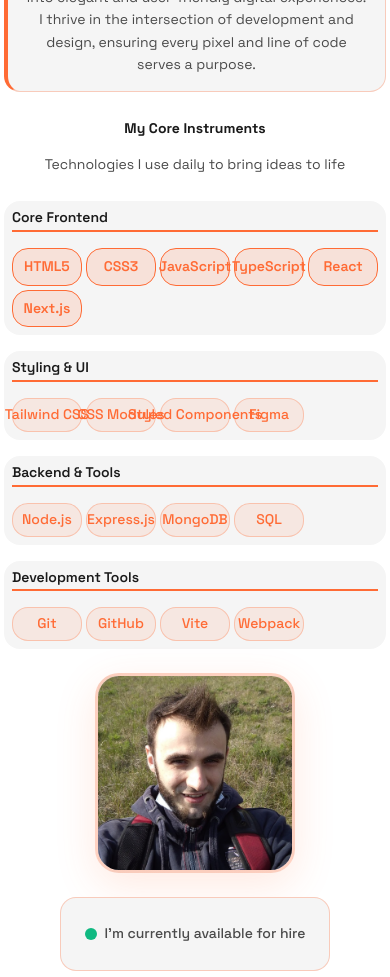
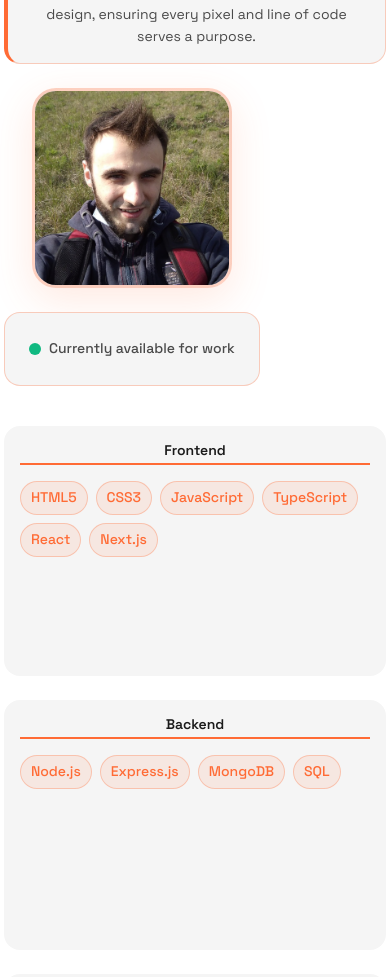
Before and after one commit to eXocriador/exocriador.dev, a React (Vite) app: page / in a window 390 px wide. Shown: the part 1020-1997 px from the top of the page. Built offline with nearby package versions, Linux system fonts and the light colour scheme.

Commit message:
test pre-RC redesign

```diff
--- a/src/App.module.css
+++ b/src/App.module.css
@@ -1,8 +1,6 @@
 .finalScreenWrapper {
-  height: 100vh;
   width: 100%;
   scroll-snap-align: start;
   display: flex;
   flex-direction: column; /* Stack Contact and Footer vertically */
-  overflow-y: auto; /* Додаємо скрол для довгого контенту */
 }
--- a/src/components/About/About.jsx
+++ b/src/components/About/About.jsx
@@ -4,17 +4,18 @@ import { aboutContent } from "../../constants/content";
 import styles from "./About.module.css";
 
 const techStack = {
-  "Core Frontend": [
-    "HTML5",
-    "CSS3",
-    "JavaScript",
-    "TypeScript",
-    "React",
-    "Next.js"
-  ],
-  "Styling & UI": ["Tailwind CSS", "CSS Modules", "Styled Components", "Figma"],
-  "Backend & Tools": ["Node.js", "Express.js", "MongoDB", "SQL"],
-  "Development Tools": ["Git", "GitHub", "Vite", "Webpack"]
+  Frontend: ["HTML5", "CSS3", "JavaScript", "TypeScript", "React", "Next.js"],
+  Backend: ["Node.js", "Express.js", "MongoDB", "SQL"],
+  Tools: [
+    "Git",
+    "GitHub",
+    "Vite",
+    "Webpack",
+    "Tailwind CSS",
+    "CSS Modules",
+    "Styled Components",
+    "Figma"
+  ]
 };
 
 const About = () => {
@@ -31,63 +32,47 @@ const About = () => {
       aria-labelledby="about-title"
       aria-label="About me and my technical skills"
     >
-      <div className={styles.mainContainer}>
-        {/* Left Column - Text Content (60% width) */}
-        <div className={styles.leftColumn}>
-          <h2 id="about-title" className={styles.sectionTitle}>
-            {aboutContent.title}
-          </h2>
+      <h2 id="about-title" className={styles.sectionTitle}>
+        About Me
+      </h2>
 
+      <div className={styles.introContainer}>
+        <div className={styles.textColumn}>
           <p className={styles.narrative}>{aboutContent.narrative}</p>
-
-          {/* Tech Stack Section */}
-          <div className={styles.techSection}>
-            <h3 className={styles.techSectionTitle}>My Core Instruments</h3>
-            <p className={styles.techSectionSubtitle}>
-              Technologies I use daily to bring ideas to life
-            </p>
-
-            <div className={styles.techCategories}>
-              {Object.entries(techStack).map(([category, technologies]) => (
-                <div key={category} className={styles.techCategory}>
-                  <h4 className={styles.categoryTitle}>{category}</h4>
-                  <div className={styles.techTagsContainer}>
-                    {technologies.map((tech, index) => (
-                      <span
-                        key={index}
-                        className={`${styles.techTag} ${
-                          category === "Core Frontend" ? styles.coreTech : ""
-                        }`}
-                      >
-                        {tech}
-                      </span>
-                    ))}
-                  </div>
-                </div>
-              ))}
-            </div>
-          </div>
         </div>
 
-        {/* Right Column - Visual Block (40% width) */}
-        <div className={styles.rightColumn}>
-          {/* Image Component */}
+        <div className={styles.profileColumn}>
           <div className={styles.imageWrapper}>
             <div className={styles.photoFrame}>
               <div className={styles.photoContent}></div>
             </div>
           </div>
 
-          {/* Availability Block */}
-          <div className={styles.availabilityBlock}>
+          <div className={styles.availability}>
             <span className={styles.availabilityIcon}></span>
             <span className={styles.availabilityText}>
-              I'm currently available for hire
+              Currently available for work
             </span>
           </div>
         </div>
       </div>
+
+      <div className={styles.skillsContainer}>
+        {Object.entries(techStack).map(([category, technologies]) => (
+          <div key={category} className={styles.skillCategory}>
+            <h3 className={styles.categoryTitle}>{category}</h3>
+            <div className={styles.badgesContainer}>
+              {technologies.map((tech, index) => (
+                <div key={index} className={styles.badge}>
+                  {tech}
+                </div>
+              ))}
+            </div>
+          </div>
+        ))}
+      </div>
     </section>
   );
 };
+
 export default About;
--- a/src/components/About/About.module.css
+++ b/src/components/About/About.module.css
@@ -4,10 +4,9 @@
   margin: 0 auto;
   padding: var(--spacing-3xl) 0;
   min-height: 100vh;
-  display: flex;
+  display: grid;
   flex-direction: column;
   align-items: center;
-  /* Початковий стан для fade-in анімації */
   opacity: 0;
   transform: translateY(30px);
   transition: opacity 0.8s ease, transform 0.8s ease;
@@ -19,32 +18,6 @@
   transform: translateY(0);
 }
 
-/* Main Container - Two Column Layout */
-.mainContainer {
-  display: flex;
-  flex-direction: column;
-  gap: 3rem;
-  width: 100%;
-  align-items: center;
-}
-
-/* Left Column - Text Content (60% width) */
-.leftColumn {
-  width: 100%;
-  display: flex;
-  flex-direction: column;
-  gap: var(--spacing-2xl);
-}
-
-/* Right Column - Visual Block (40% width) */
-.rightColumn {
-  width: 100%;
-  display: flex;
-  flex-direction: column;
-  gap: var(--spacing-xl);
-  align-items: center;
-}
-
 /* Section Title */
 .sectionTitle {
   font-size: var(--font-size-4xl);
@@ -53,6 +26,30 @@
   text-align: center;
   font-weight: 700;
   line-height: 1.2;
+}
+
+/* Intro Container - Primary Flex Container */
+.introContainer {
+  display: flex;
+  justify-content: space-between;
+  align-items: flex-start;
+  gap: 3rem;
+  width: 100%;
+  margin-bottom: var(--spacing-3xl);
+}
+
+/* Text Column - Left Side (60% width) */
+.textColumn {
+  flex-basis: 60%;
+}
+
+/* Profile Column - Right Side (40% width) */
+.profileColumn {
+  flex-basis: 40%;
+  display: flex;
+  flex-direction: column;
+  align-items: center;
+  gap: var(--spacing-xl);
 }
 
 /* Image Wrapper */
@@ -100,8 +97,8 @@
   background-repeat: no-repeat;
 }
 
-/* Availability Block */
-.availabilityBlock {
+/* Availability Status */
+.availability {
   display: flex;
   align-items: center;
   gap: var(--spacing-sm);
@@ -112,7 +109,7 @@
   transition: all 0.3s ease;
 }
 
-.availabilityBlock:hover {
+.availability:hover {
   border-color: var(--accent-color);
   box-shadow: 0px 6px 20px rgba(0, 0, 0, 0.2);
   transform: translateY(-2px);
@@ -146,69 +143,61 @@
   border-left: 4px solid var(--accent-color);
 }
 
-/* Tech Section Styles */
-.techSection {
-  margin-top: 0;
+/* Skills Container */
+.skillsContainer {
+  width: 100%;
+  display: flex;
+  flex-direction: row;
+  gap: var(--spacing-xl);
+  justify-content: space-between;
 }
 
-.techSectionTitle {
-  margin-top: 0;
-  margin-bottom: var(--spacing-lg);
-  font-size: var(--font-size-2xl);
-  color: var(--text-primary);
-  font-weight: 700;
-}
-
-.techSectionSubtitle {
-  margin-top: 0;
-  margin-bottom: var(--spacing-lg);
-  color: var(--text-secondary);
-  font-size: var(--font-size-base);
-}
-
-.techCategories {
-  display: flex;
-  flex-direction: column;
-  gap: var(--spacing-md);
-}
-
-.techCategory {
+/* Skill Category */
+.skillCategory {
   background-color: var(--secondary-color);
   border: 1px solid var(--border-dark-gray);
   border-radius: var(--radius-lg);
-  padding: var(--spacing-lg);
+  padding: var(--spacing-xl);
   transition: all 0.3s ease;
+  flex: 1;
+  min-height: 280px;
+  display: flex;
+  flex-direction: column;
 }
 
-.techCategory:hover {
+.skillCategory:hover {
   border-color: var(--accent-color);
   box-shadow: 0px 6px 20px rgba(0, 0, 0, 0.2);
   transform: translateY(-2px);
 }
 
 .categoryTitle {
-  font-size: var(--font-size-sm);
+  font-size: var(--font-size-xl);
   font-weight: 600;
   margin-top: 0;
-  margin-bottom: var(--spacing-md);
+  margin-bottom: var(--spacing-lg);
   color: var(--text-primary);
   border-bottom: 2px solid var(--accent-color);
   padding-bottom: var(--spacing-xs);
 }
 
-.techTagsContainer {
-  display: grid;
-  grid-template-columns: repeat(auto-fill, minmax(80px, 1fr));
+/* Badges Container - Must allow wrapping */
+.badgesContainer {
+  display: flex;
+  flex-wrap: wrap;
   gap: var(--spacing-sm);
+  flex: 1;
+  align-content: flex-start;
 }
 
-.techTag {
+/* Badge Styling */
+.badge {
   background-color: rgba(255, 107, 53, 0.1);
   border: 1px solid var(--border-primary);
   color: var(--accent-color);
-  padding: 8px 12px;
-  border-radius: 16px;
-  font-size: var(--font-size-xs);
+  padding: 8px 16px;
+  border-radius: 20px;
+  font-size: var(--font-size-sm);
   font-weight: 500;
   white-space: nowrap;
   transition: all 0.3s ease;
@@ -218,43 +207,52 @@
   text-align: center;
 }
 
-.techTag:hover {
+.badge:hover {
   background-color: var(--accent-color);
   color: var(--text-primary);
   transform: translateY(-2px);
   box-shadow: 0 4px 12px var(--shadow-primary);
 }
 
-/* Core Frontend tech tags get special styling */
-.coreTech {
-  background-color: rgba(255, 107, 53, 0.15);
-  border-color: var(--accent-color);
-  font-weight: 600;
-  font-size: var(--font-size-xs);
-  padding: 10px 16px;
-}
-
-.coreTech:hover {
-  box-shadow: 0 6px 16px var(--shadow-primary);
-}
-
 /* Responsive Design */
-@media screen and (min-width: 768px) {
-  .mainContainer {
-    flex-direction: row;
-    align-items: flex-start;
+@media screen and (max-width: 768px) {
+  .introContainer {
+    flex-direction: column;
+    gap: 2rem;
   }
 
-  .leftColumn {
-    width: 60%;
+  .textColumn,
+  .profileColumn {
+    flex-basis: 100%;
   }
 
-  .rightColumn {
-    width: 40%;
+  .skillsContainer {
+    flex-direction: column;
+    gap: var(--spacing-lg);
+  }
+
+  .skillCategory {
+    min-height: auto;
   }
 
   .sectionTitle {
-    text-align: left;
+    font-size: var(--font-size-3xl);
+    margin-bottom: var(--spacing-xl);
+  }
+
+  .narrative {
+    font-size: var(--font-size-base);
+    text-align: center;
+  }
+
+  .categoryTitle {
+    font-size: var(--font-size-lg);
+    text-align: center;
+  }
+
+  .photoFrame {
+    width: 280px;
+    height: 280px;
   }
 }
 
@@ -263,8 +261,16 @@
     padding: var(--spacing-2xl) 0;
   }
 
-  .mainContainer {
+  .introContainer {
     gap: 2rem;
+  }
+
+  .skillsContainer {
+    gap: var(--spacing-lg);
+  }
+
+  .skillCategory {
+    min-height: 250px;
   }
 
   .photoFrame {
@@ -281,8 +287,8 @@
     font-size: var(--font-size-base);
   }
 
-  .techSectionTitle {
-    font-size: var(--font-size-xl);
+  .categoryTitle {
+    font-size: var(--font-size-lg);
   }
 }
 
@@ -292,7 +298,7 @@
     min-height: auto;
   }
 
-  .mainContainer {
+  .introContainer {
     gap: var(--spacing-xl);
   }
 
@@ -311,35 +317,17 @@
     text-align: center;
   }
 
-  .techSectionTitle {
+  .categoryTitle {
     font-size: var(--font-size-lg);
     text-align: center;
   }
 
-  .techSectionSubtitle {
-    text-align: center;
+  .skillCategory {
+    padding: var(--spacing-lg);
   }
 
-  .techCategory {
-    padding: var(--spacing-md);
-  }
-
-  .categoryTitle {
-    font-size: var(--font-size-xs);
-  }
-
-  .techTagsContainer {
-    grid-template-columns: repeat(auto-fill, minmax(70px, 1fr));
-    gap: var(--spacing-sm);
-  }
-
-  .techTag {
-    padding: 6px 10px;
-    font-size: var(--font-size-xs);
-  }
-
-  .coreTech {
-    padding: 8px 14px;
+  .badge {
+    padding: 6px 12px;
     font-size: var(--font-size-xs);
   }
 }
@@ -349,7 +337,7 @@
     padding: var(--spacing-lg) 0;
   }
 
-  .mainContainer {
+  .introContainer {
     gap: var(--spacing-lg);
   }
 
@@ -369,54 +357,36 @@
     padding: var(--spacing-md);
   }
 
-  .techSectionTitle {
+  .categoryTitle {
     font-size: var(--font-size-base);
     margin-bottom: var(--spacing-md);
   }
 
-  .techSectionSubtitle {
-    font-size: var(--font-size-sm);
+  .skillCategory {
+    padding: var(--spacing-md);
   }
 
-  .techCategory {
-    padding: var(--spacing-sm);
-  }
-
-  .categoryTitle {
-    font-size: var(--font-size-xs);
-  }
-
-  .techTagsContainer {
-    grid-template-columns: repeat(auto-fill, minmax(60px, 1fr));
-    gap: var(--spacing-xs);
-  }
-
-  .techTag {
-    padding: 4px 8px;
-    font-size: var(--font-size-xs);
-  }
-
-  .coreTech {
-    padding: 6px 12px;
+  .badge {
+    padding: 4px 10px;
     font-size: var(--font-size-xs);
   }
 }
 
 /* Touch Device Optimization */
 @media (hover: none) and (pointer: coarse) {
-  .techTag:hover {
+  .badge:hover {
     transform: none;
   }
 
-  .techTag:active {
+  .badge:active {
     transform: translateY(-1px);
   }
 
-  .techCategory:hover {
+  .skillCategory:hover {
     transform: none;
   }
 
-  .techCategory:active {
+  .skillCategory:active {
     border-color: var(--accent-color);
     box-shadow: 0 4px 12px var(--shadow-primary);
   }
@@ -429,11 +399,11 @@
     transform: scale(1.01);
   }
 
-  .availabilityBlock:hover {
+  .availability:hover {
     transform: none;
   }
 
-  .availabilityBlock:active {
+  .availability:active {
     transform: translateY(-2px);
     border-color: var(--accent-color);
     box-shadow: 0 4px 12px var(--shadow-primary);
```
Also changed, not shown: src/App.jsx (+5 -2 lines), src/components/Contact/Contact.jsx (+9 -18 lines), src/components/Contact/Contact.module.css (+26 -14 lines), src/components/Footer/Footer.jsx (added, +51 -0 lines), src/components/Footer/Footer.module.css (added, +50 -0 lines), src/components/Header/Header.jsx (+12 -6 lines), src/components/WhatIOffer/WhatIOffer.module.css (+9 -2 lines), src/utils/scrollUtils.js (+9 -1 lines).
